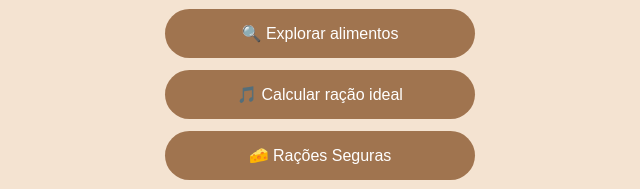
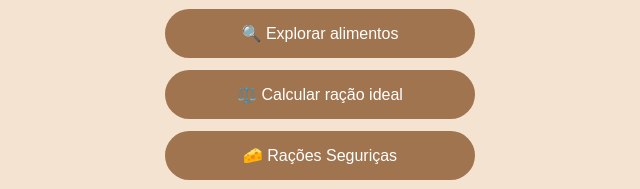
Before and after one commit to dudu2207/nutri-o0, a plain HTML site: page index.html in a window 1280 px wide. Shown: the part 459-648 px from the top of the page, 320-960 px from the left. Drawn offline with Linux system fonts and the light colour scheme.

Commit message:
index.html

```diff
--- a/index.html
+++ b/index.html
@@ -67,8 +67,8 @@
 
   <!-- Botões -->
   <a href="#" class="button">🔍 Explorar alimentos</a>
-  <a href="#" class="button">🎵 Calcular ração ideal</a>
-  <a href="#" class="button">🧀 Rações Seguras</a>
+  <a href="#" class="button">⚖️ Calcular ração ideal</a>
+  <a href="#" class="button">🧀 Rações Seguriças</a>
   <a href="#" class="button">🍌 Comida ou Cilada?</a>
   <a href="#" class="button">🧬 Dieta de Ouriço 2.0</a>
   <a href="#" class="button">📓 Manual do espinhento</a>
```
